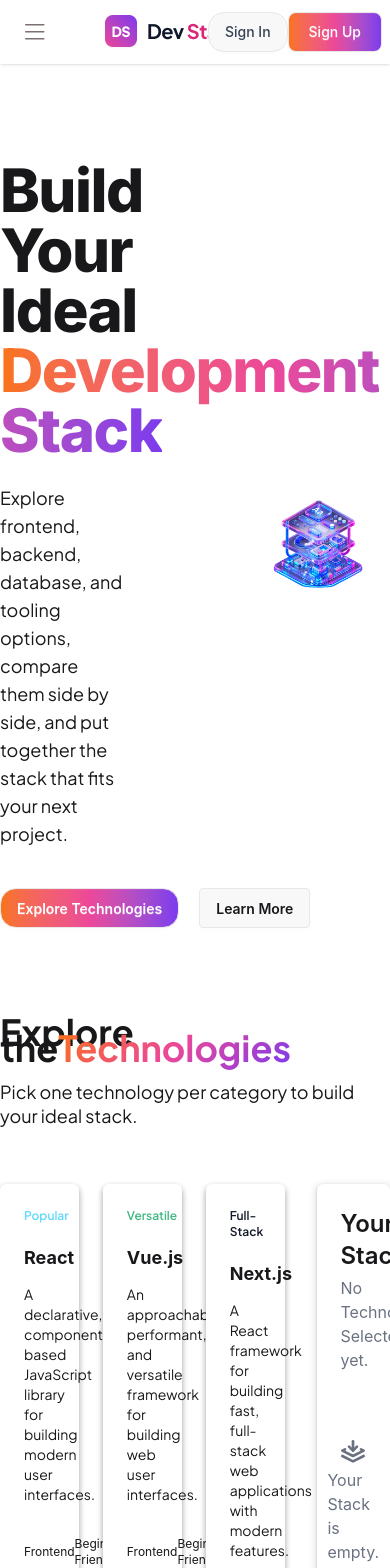
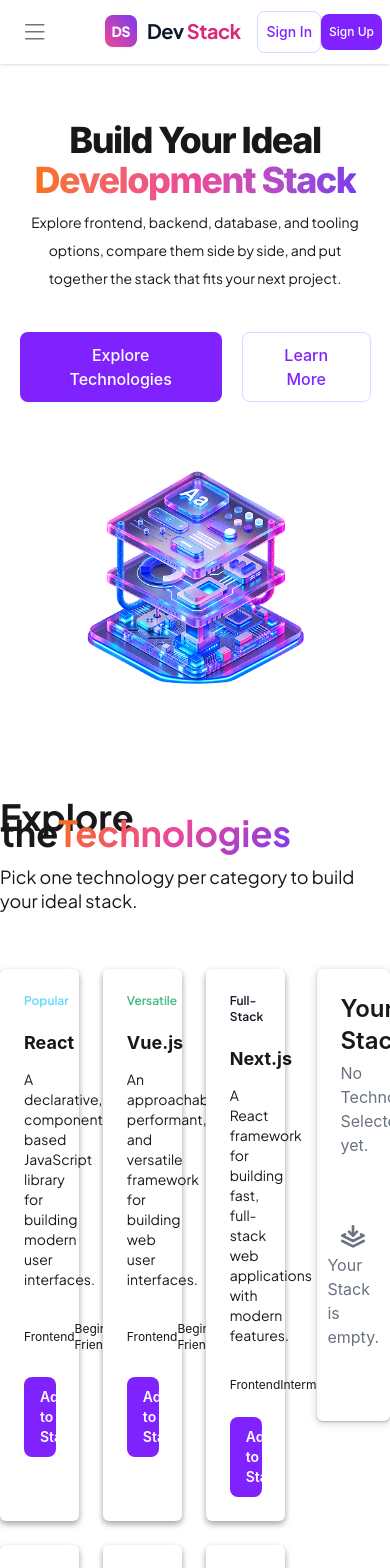
Before and after one commit to kamrulcode/devCore, a React (Vite) app: page / in a window 390 px wide. Shown: the top 1568 px of the page. Built offline with nearby package versions, Linux system fonts and the light colour scheme; grey boxes are pictures that could not be loaded.

Commit message:
responsive nav & banner

```diff
--- a/src/components/Banner/Banner.tsx
+++ b/src/components/Banner/Banner.tsx
@@ -1,29 +1,26 @@
 import BannerImg from "../../assets/banner-stack.png";
 export default function Banner() {
   return (
-    <div className="container mx-auto grid grid-cols-12 gap-8 my-24 items-center">
-      <div className="col-span-7">
-        <h1 className="font-Inter font-extrabold text-6xl leading-15 mb-6 tracking-[-1.5px]">
+    <div className="container mx-auto sm:grid sm:grid-cols-12 sm:gap-8  sm:my-24 my-14 items-center w-[90%] md:text-left text-center">
+      <div className="col-span-7 ">
+        <h1 className="font-Inter font-extrabold md:text-6xl  text-4xl sm:leading-15 leading-10 sm:mb-6 mb-2 tracking-[-1.5px]">
           Build Your Ideal <br />
           <span className="bg-linear-to-r from-prime via-secs to-acce bg-clip-text text-transparent">
             Development Stack
           </span>
         </h1>
-        <p className="font-Jakarta text-lg leading-7 max-w-7/12 mb-10">
+        <p className="font-Jakarta sm:text-lg text-sm leading-7 sm:max-w-7/12 mb-10">
           Explore frontend, backend, database, and tooling options, compare them
           side by side, and put together the stack that fits your next project.
         </p>
-        <div className="flex gap-5">
-          <div
-            className="btn  bg-linear-to-r
-  from-prime
-  via-secs
-  to-acce
-  text-white rounded-2xl"
-          >
+        <div className="flex gap-5 sm:justify-start justify-center">
+          <button className="rounded-lg bg-violet-600 px-5 py-2.5 font-medium text-white transition hover:bg-violet-700">
             Explore Technologies
-          </div>
-          <div className="btn">Learn More</div>
+          </button>
+
+          <button className="rounded-lg border border-violet-200 bg-white px-5 py-2.5 font-medium text-violet-600 transition hover:bg-violet-50">
+            Learn More
+          </button>
         </div>
       </div>
       <div className="col-span-5">
--- a/src/components/Navbar/Navbar.tsx
+++ b/src/components/Navbar/Navbar.tsx
@@ -1,10 +1,14 @@
 import Logo from "../../assets/logo-text.png";
 import menu from "../../assets/hamburger.png";
+import { useState } from "react";
 
 export default function Navbar() {
+  const [active, setActive] = useState("Home");
+
+  const menuItems = ["Home", "Technologies", "About", "Projects", "Contact"];
   return (
     <div className="container mx-auto sticky top-0 navbar bg-base-100 shadow-sm">
-      <div className="navbar-start md:w-1/2 w-5/6 md:justify-start justify-between">
+      <div className="navbar-start lg:w-1/2 w-5/6 lg:justify-start justify-between">
         <div className="dropdown">
           <div tabIndex={0} role="button" className="btn btn-ghost lg:hidden">
             <img src={menu} alt="" />
@@ -35,31 +39,29 @@ export default function Navbar() {
         </a>
       </div>
       <div className="navbar-center hidden lg:flex">
-        <ul className="menu menu-horizontal px-1">
-          <li className="bg-blue-600 text-white">
-            <a>Home</a>
-          </li>
-          <li>
-            <a>Technologies</a>
-          </li>
-          <li>
-            <a>Products</a>
-          </li>
-          <li>
-            <a>About</a>
-          </li>
-          <li>
-            <a>Contact</a>
-          </li>
+        <ul className="flex gap-6 text-lg ">
+          {menuItems.map((item) => (
+            <li
+              key={item}
+              onClick={() => setActive(item)}
+              className={`cursor-pointer px-4 py-2 rounded-lg ${
+                active === item
+                  ? " prime-gradient font-medium"
+                  : "text-gray-600 hover:text-secs-light "
+              }`}
+            >
+              {item}
+            </li>
+          ))}
         </ul>
       </div>
-      <div className="navbar-end  md:text-sm text-[9px]">
-        <a className="btn rounded-2xl text-sm font-medium text-gray-700 hover:text-black">
+      <div className="navbar-end ">
+        <button className="rounded-lg border border-violet-200 bg-white md:px-3 lg:px-5 px-2 py-2.5 font-medium text-violet-600 transition hover:bg-violet-50 md:text-lg text-sm">
           Sign In
-        </a>
-        <a className="btn  bg-linear-to-r from-prime via-secs to-acce text-white  rounded-lg px-5 py-2.5 text-sm font-medium transition hover:bg-gray-800">
+        </button>
+        <button className="rounded-lg bg-violet-600 md:px-3 lg:px-5 px-2 py-2.5 font-medium text-white transition hover:bg-violet-700 md:text-lg text-xs">
           Sign Up
-        </a>
+        </button>
       </div>
     </div>
   );
--- a/src/components/Stack/Stack.tsx
+++ b/src/components/Stack/Stack.tsx
@@ -43,8 +43,8 @@ export default function Stack({
 
           <button
             type="button"
-            onClick={() => allRemoveFromStack()}
-            className="rounded-md px-3 py-2 text-lg font-semibold border w-full mt-16 text-red-500 hover:bg-red-200 "
+            onClick={allRemoveFromStack}
+            className="rounded-lg border border-red-200 bg-white px-3 py-2 text-sm font-medium text-red-500 transition hover:bg-red-50"
           >
             Remove All
           </button>
--- a/src/components/Stack/StackCard.tsx
+++ b/src/components/Stack/StackCard.tsx
@@ -27,7 +27,7 @@ export default function StackCard({ technology, removeFromStack }: CardProps) {
       <button
         type="button"
         onClick={() => removeFromStack(technology.id)}
-        className="rounded-md px-3 py-2 text-sm text-red-500 hover:bg-red-50"
+        className="rounded-lg border border-violet-200 bg-white px-3 py-2 text-sm font-medium text-violet-600 transition hover:bg-violet-50"
       >
         Remove
       </button>
--- a/src/components/Technologie/TechnologiCard.tsx
+++ b/src/components/Technologie/TechnologiCard.tsx
@@ -38,12 +38,13 @@ export default function TechnologiCard({
         </div>
       </div>
       <button
+        type="button"
         disabled={isAdded}
         onClick={() => addToStack(technologie)}
-        className={`w-full  text-xs font-medium leading-4 px-6 py-3 uppercase ${
+        className={`w-full rounded-lg px-4 py-2.5 text-sm font-semibold transition ${
           isAdded
-            ? "cursor-not-allowed bg-gray-300 text-gray-500"
-            : "bg-acce text-white cursor-pointer "
+            ? "cursor-not-allowed bg-gray-200 text-gray-400"
+            : "bg-violet-600 text-white hover:bg-violet-700"
         }`}
       >
         {isAdded ? "Added to Stack" : "Add to Stack"}
--- a/src/index.css
+++ b/src/index.css
@@ -11,14 +11,11 @@
   --font-Inter: "Inter", sans-serif;
 
   --color-prime: #f97316;
-  --color-prime-dark: #6d28d9;
-  --color-prime-light: #fff1e8;
 
+  --color-secs-light: #7c81e6;
   --color-secs: #ec4899;
-  --color-secs-light: #ede9fe;
 
   --color-acce: #7c3aed;
-  --color-acce-light: #fce7f3;
 
   --gradient-prime: linear-gradient(135deg, #f97316, #ec4899, #7c3aed);
 
@@ -63,14 +60,14 @@
      STATUS
   ================================= */
 
-  --color-success: #16a34a;
-  --color-success-light: #dcfce7;
+  --color-correct: #16a34a;
+  --color-correct-light: #dcfce7;
 
-  --color-warning: #f59e0b;
-  --color-warning-light: #fef3c7;
+  --color-check: #f59e0b;
+  --color-check-light: #fef3c7;
 
-  --color-danger: #ef4444;
-  --color-danger-light: #fee2e2;
+  --color-wrong: #ef4444;
+  --color-wrong-light: #fee2e2;
 }
 
 @utility prime-gradient {
```
